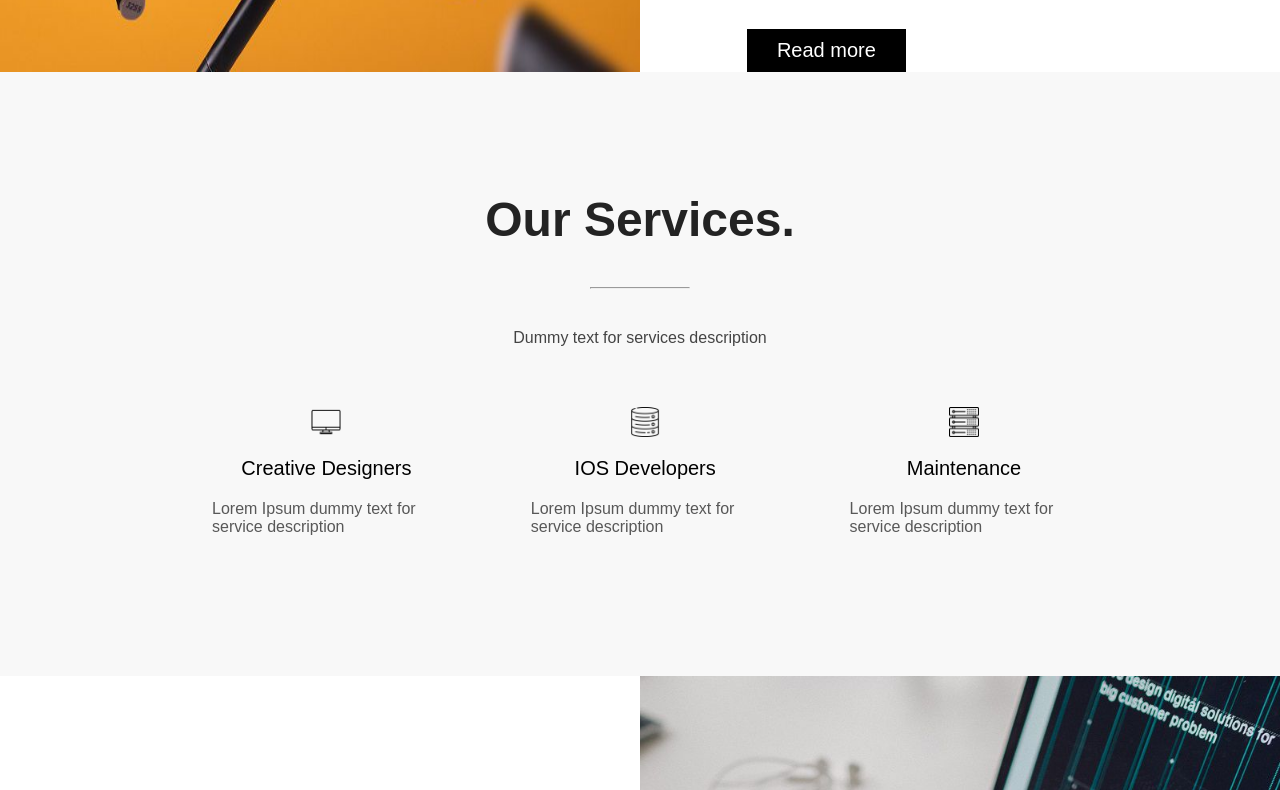
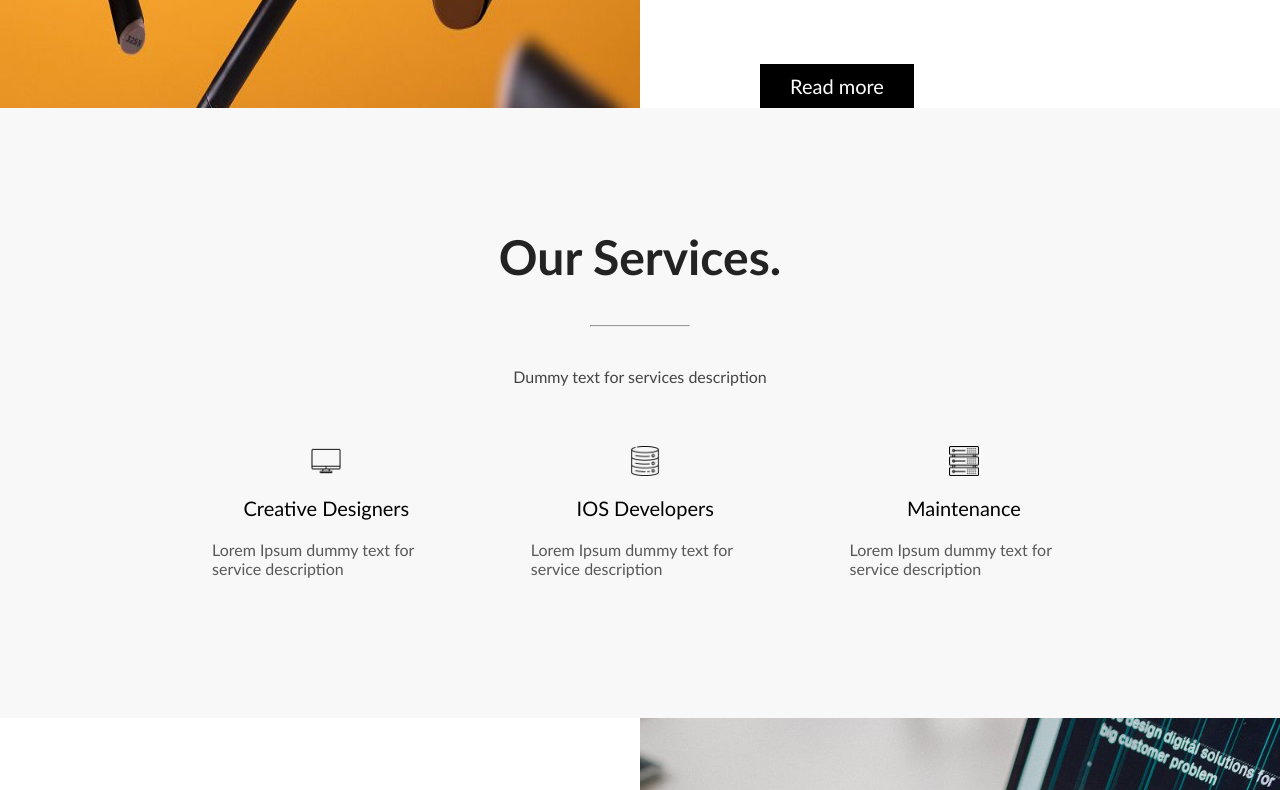
Before and after one commit to MrSouheil/4F-Tasks, a plain HTML site: page jeera-site-hw/index.html in a window 1280 px wide. Shown: the part 1003-1793 px from the top of the page. Drawn offline with Linux system fonts and the light colour scheme.

Commit message:
Updated font

```diff
--- a/jeera-site-hw/styles.css
+++ b/jeera-site-hw/styles.css
@@ -2,7 +2,7 @@
     box-sizing: border-box;
     padding: 0;
     margin: 0;
-    font-family: Arial, Helvetica, sans-serif
+    font-family:'Gill Sans', 'Gill Sans MT', Calibri, 'Trebuchet MS', sans-serif;
 }
 
 .navbar {
```
